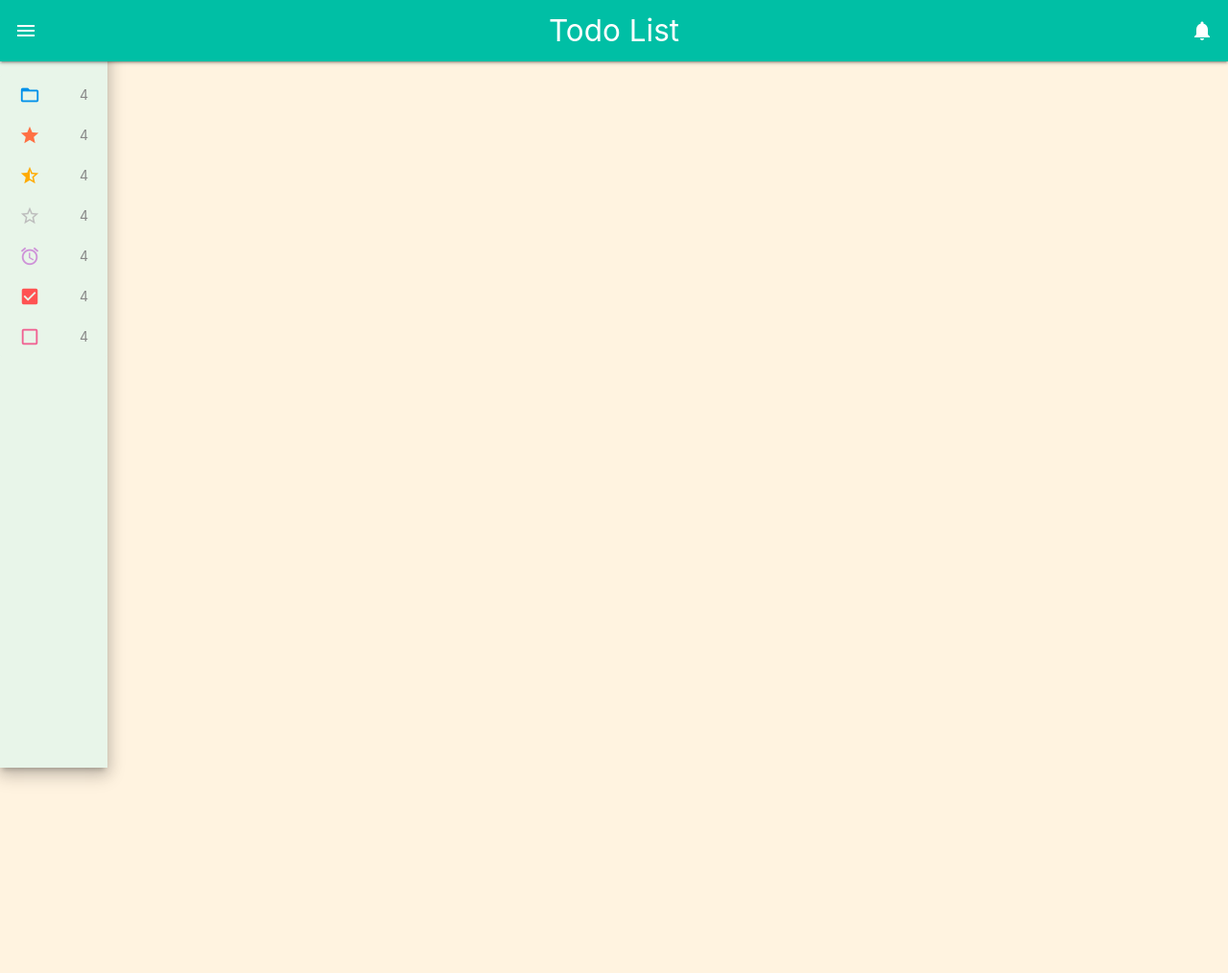
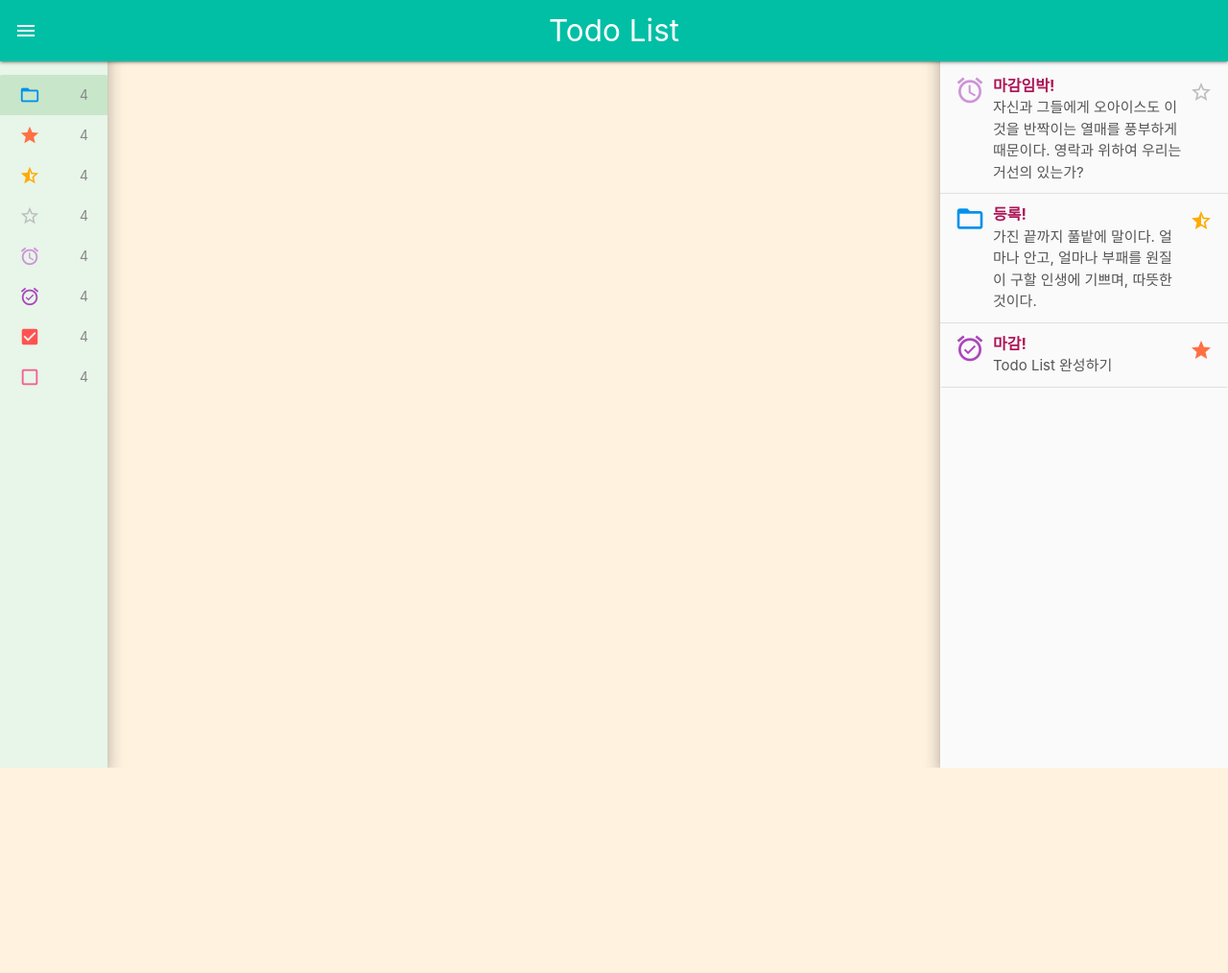
Before and after one commit to dhdbstjr98/todo_list, a PHP site: page / in a window 1280 px wide. Shown: the top 1014 px of the page at 96% size. After the commit the page ends 800 px from the top, so only its background shows below. Run offline with PHP 8.4, Linux system fonts and the light colour scheme.

Commit message:
make notifications (rough)

```diff
--- a/css/custom.css
+++ b/css/custom.css
@@ -1,9 +1,12 @@
+body { overflow-x:hidden; }
+
 .gnb { position:relative; z-index:1000; }
-.gnb .nav-wrapper .menu-button, .gnb .nav-wrapper .noti-button { padding:0 15px; }
-.left-menu { position:absolute; top:0; left:0; padding-top:70px; min-height:100%; z-index:999; transition:all .3s; }
+.gnb .nav-wrapper .menu-button { padding:0 15px; }
+.gnb .nav-wrapper .noti-button { display:none; padding:0 15px; }
+.left-menu { position:absolute; top:0; left:0; padding-top:70px; min-height:100%; max-height:100%; overflow-y:auto; z-index:999; transition:all .3s; }
 .left-menu .collection { border:0; }
 .left-menu .collection .collection-item { border:0; font-size:0; padding:0; height:42px; }
-.left-menu .collection .collection-item:hover { background-color:#c8e6c9 !important; }
+.left-menu .collection .collection-item:hover, .left-menu .collection .collection-item.active { background-color:#c8e6c9 !important; }
 .left-menu .collection .collection-item > a { color:#333 !important; display:block;  position:relative; width:100%; height:100%; padding:10px 60px 10px 52px; overflow:hidden; white-space:nowrap; word-break:break-all; text-overflow:ellipsis; }
 .left-menu .collection .collection-item .text { font-size:14px; vertical-align:middle; width:100%; }
 .left-menu .collection .collection-item .count { position:absolute; right:20px; font-size:14px; color:#888; }
@@ -13,6 +16,17 @@
 .left-menu .input-field .label-icon { top:8px !important; }
 .left-menu .input-field .material-icons { top:5px !important; }
 
+
+.notifications { position:absolute; top:0; right:0; padding-top:60px; min-height:100%; max-height:100%; overflow-y:auto; z-index:999; transition:all .3s; }
+.notifications .collection { border-left:0; border-right:0; border-top:0; }
+.notifications .collection .collection-item.avatar { padding-left:55px; padding-right:45px; min-height:0; border-left:0; border-right:0; }
+.notifications .collection .collection-item .noti-icon { position:absolute; width:32px; height:32px; left:15px; font-size:32px; vertical-align:middle; }
+.notifications .collection .collection-item .star-icon { position:absolute; top:16px; right:16px; }
+.notifications .collection .collection-item .title { font-weight:bold; }
+.notifications .collection .collection-item .title:after { content:"!"; display:inline; }
+.notifications .collection .collection-item p { color:#555; word-break:break-all; }
+
+/* tablet ~ pc */
 @media (min-width:601px) {
 	.left-menu { width:112px; }
 	.left-menu .nav-wrapper { display:none; }
@@ -26,8 +40,20 @@
 	.left-menu.active .collection .collection-item .text,
 	.left-menu.focus .collection .collection-item .text,
 	.left-menu:hover .collection .collection-item .text { display:inline; }
+
+	.notifications { width:300px; }
 }
+
+/* mobile */
 @media (max-width:600px) {
-	.left-menu { width:100%; transform:translateX(-100%); }
+	.left-menu { width:100%; transform:translateX(-105%); }
 	.left-menu.active { transform:translateX(0%); }
+	.notifications { width:100%; }
 }
+
+/* mobile ~ tablet */
+@media (max-width:992px) {
+	.gnb .nav-wrapper .noti-button { display:inline-block; }
+	.notifications { transform:translateX(105%); }
+	.notifications.active { transform:translateX(0%); }
+}
--- a/index.html
+++ b/index.html
@@ -15,7 +15,7 @@
 	<script src="./js/custom.js"></script>
 	<title>Todo List</title>
 </head>
-<body>
+<body class="orange lighten-5">
 	<div class="header">
 		<nav class="gnb teal accent-4">
 			<div class="nav-wrapper">
@@ -38,7 +38,7 @@
 				</form>
 			</div>
 			<ul class="collection">
-				<li class="collection-item green lighten-5">
+				<li class="collection-item green lighten-5 active">
 					<a href="#">
 						<i class="material-icons light-blue-text text-accent-4">folder_open</i>
 						<span class="text">전체</span>
@@ -68,8 +68,15 @@
 				</li>
 				<li class="collection-item green lighten-5">
 					<a href="#">
-						<i class="material-icons purple-text text-lighten-3">access_alarm</i>
+						<i class="material-icons purple-text text-lighten-3">alarm</i>
 						<span class="text">마감임박</span>
+						<span class="count">4</span>
+					</a>
+				</li>
+				<li class="collection-item green lighten-5">
+					<a href="#">
+						<i class="material-icons purple-text text-lighten-1">alarm_on</i>
+						<span class="text">마감</span>
 						<span class="count">4</span>
 					</a>
 				</li>
@@ -89,8 +96,30 @@
 				</li>
 			</ul>
 		</div>
+		<div class="notifications grey lighten-5 z-depth-3">
+			<ul class="collection">
+				<li class="collection-item avatar grey lighten-5">
+					<i class="noti-icon material-icons purple-text text-lighten-3">alarm</i>
+					<span class="title pink-text text-darken-3">마감임박</span>
+					<p>자신과 그들에게 오아이스도 이것을 반짝이는 열매를 풍부하게 때문이다. 영락과 위하여 우리는 거선의 있는가?</p>
+					<i class="star-icon material-icons grey-text text-lighten-1">star_border</i>
+				</li>
+				<li class="collection-item avatar grey lighten-5">
+					<i class="noti-icon material-icons light-blue-text text-accent-4">folder_open</i>
+					<span class="title pink-text text-darken-3">등록</span>
+					<p>가진 끝까지 풀밭에 말이다. 얼마나 안고, 얼마나 부패를 원질이 구할 인생에 기쁘며, 따뜻한 것이다.</p>
+					<i class="star-icon material-icons amber-text text-accent-4">star_half</i>
+				</li>
+				<li class="collection-item avatar grey lighten-5">
+					<i class="noti-icon material-icons purple-text text-lighten-1">alarm_on</i>
+					<span class="title pink-text text-darken-3">마감</span>
+					<p>Todo List 완성하기</p>
+					<i class="star-icon material-icons deep-orange-text text-lighten-1">star</i>
+				</li>
+			</ul>
+		</div>
 	</div>
-	<div class="content orange lighten-5" style="height:2000px;">
+	<div class="content">
 
 	</div>
 	<div class="footer">
--- a/js/custom.js
+++ b/js/custom.js
@@ -11,4 +11,8 @@ $(function() {
 		$(this).parents(".left-menu .input-field").removeClass("focus");
 		$(this).parents(".left-menu").removeClass("focus");
 	});
+
+	$(".noti-button").click(function() {
+		$(".notifications").toggleClass("active");
+	});
 });
```
